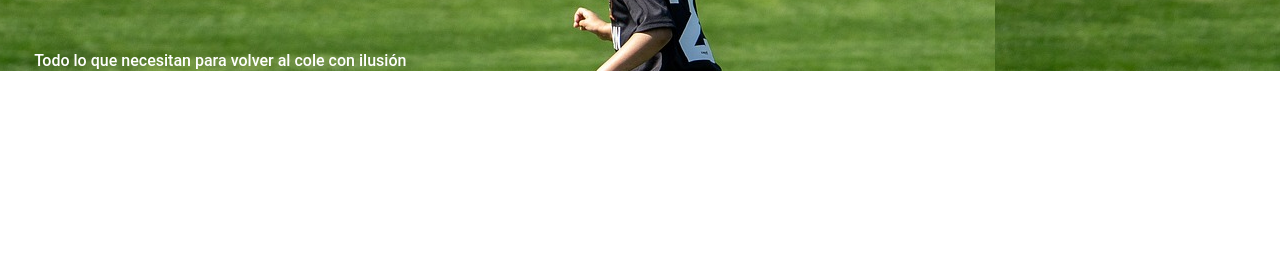
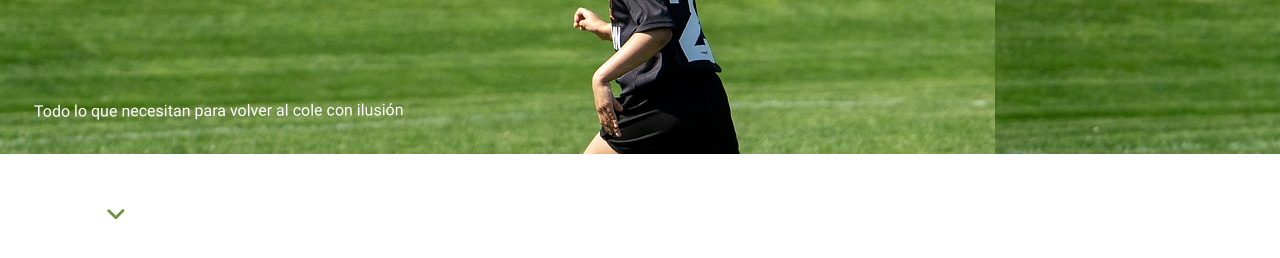
Before and after one commit to Adalab/modulo-1-evaluacion-final-olgabonillo, a website built with Vite: page src/index.html in a window 1280 px wide. Shown: the part 350-608 px from the top of the page. Built offline with nearby package versions, Linux system fonts and the light colour scheme.

Commit message:
created icon scroll down

```diff
--- a/src/partials/header.html
+++ b/src/partials/header.html
@@ -2,6 +2,7 @@
  <div class="header">
   <div class="menu"><a href="https://adalab.es/"><img src="/images/ico-menu.svg"></a></div>
   <h1 class="title__first" >COMIENZOS COMPARTIDOS</h1>
-  <span class="title__second" >Todo lo que necesitan para volver al cole con ilusión</span>
+  <div><span class="title__second">Todo lo que necesitan para volver al cole con ilusión</span></div>
 </div>
+<div class="rectangle-3" ><a href=""><img src="/images/ico-scroll-down.svg"></a></div>
 </header>
--- a/src/scss/layout/_header.scss
+++ b/src/scss/layout/_header.scss
@@ -27,15 +27,27 @@ flex-direction: row;
 }
 
 .title__second {
-  width: 243.3px;
-  height: 16px;
-  flex-grow: 0;
+  display: inline-block;
   margin: 51.8px 38.1px 34px 34.2px;
   transform: rotate(-0.23deg);
   font-family: Roboto;
   font-size: 16px;
+  font-weight: normal;
+  font-stretch: normal;
+  font-style: normal;
   line-height: 1.19;
   letter-spacing: normal;
   text-align: center;
   color: white;
 }
+
+.rectangle-3 {
+    width: 38.2px;
+    height: 38.2px;
+    flex-grow: 0;
+    margin: 34px 145px 0 95.9px;
+    padding: 15.2px 10.2px 13px 11px;
+    transform: rotate(-0.23deg);
+    border-radius: 22.5px;
+    background-color: white;
+  }
```
